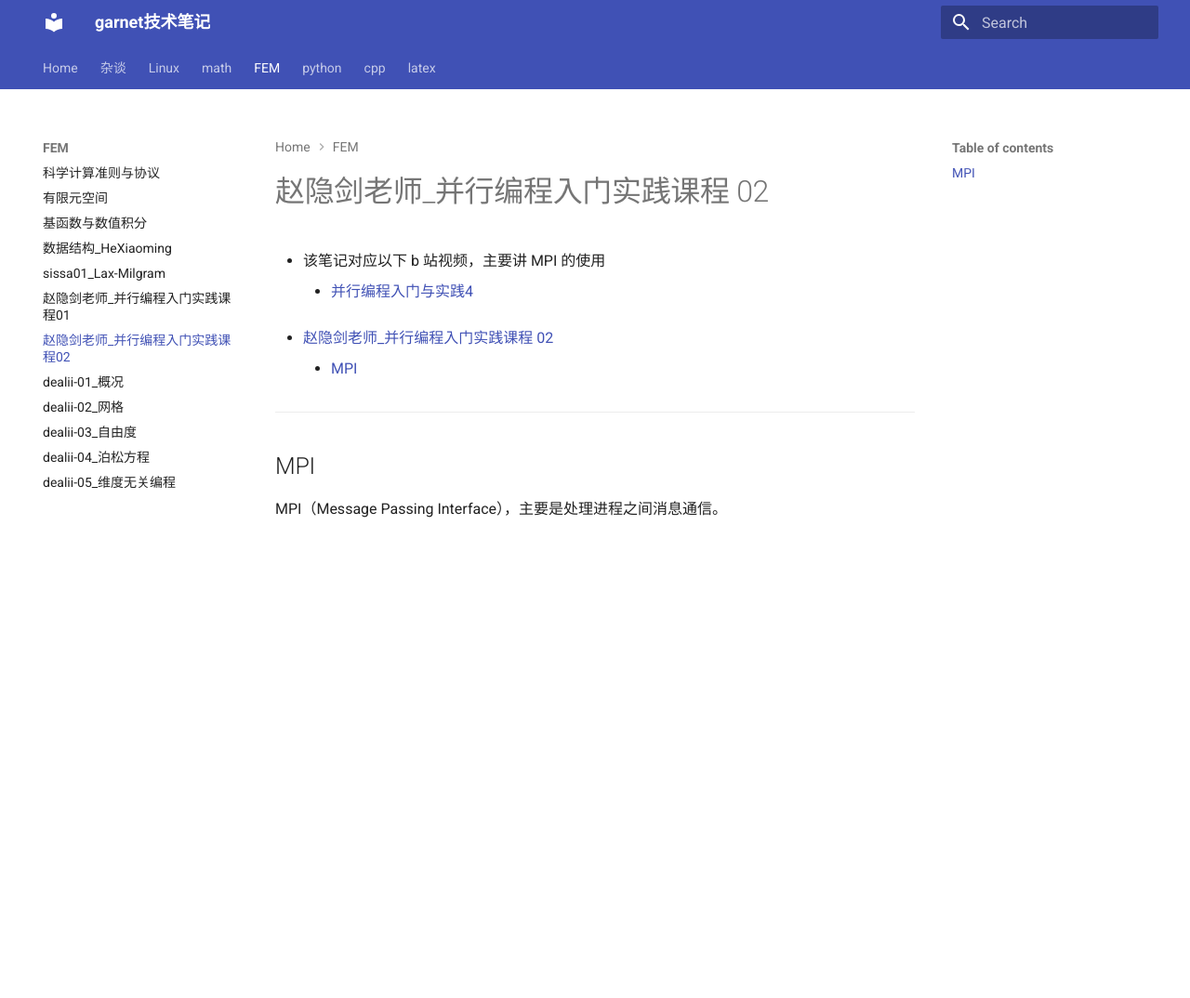
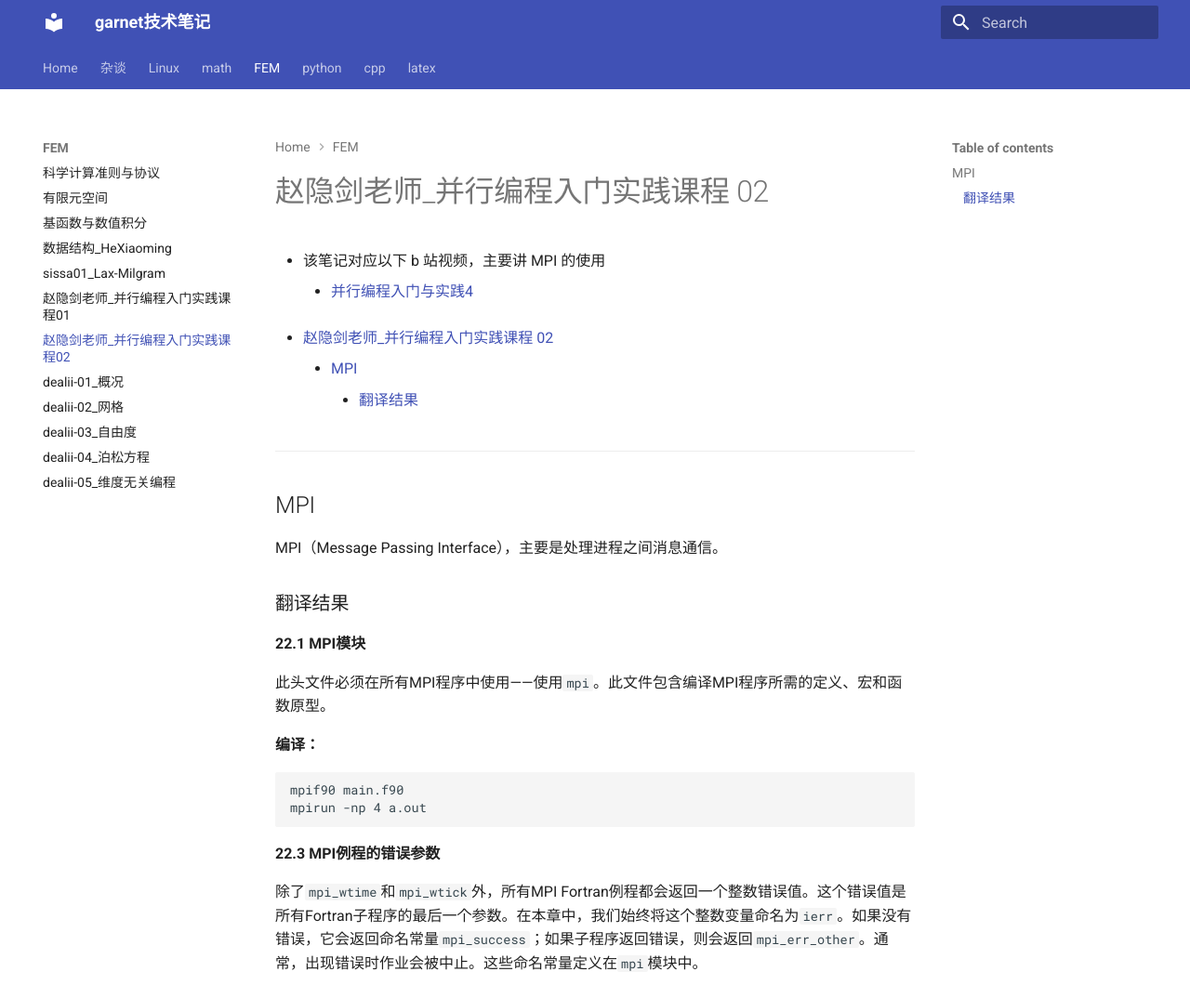
Before and after one commit to ymma98/technotes, an MkDocs documentation site: the page built from docs/FEM/赵隐剑老师_并行编程入门实践课程02.md, in a window 1280 px wide and 1074 px high. Shown: the whole window at 93% size. Built offline with MkDocs 1.6.1 and Material for MkDocs 9.7.7, drawn with Linux system fonts in a browser that asks for light colours.

Commit message:
docs/FEM/赵隐剑老师_并行编程入门实践课程02.md updated from https://stackedit.cn/

````diff
--- a/docs/FEM/赵隐剑老师_并行编程入门实践课程02.md
+++ b/docs/FEM/赵隐剑老师_并行编程入门实践课程02.md
@@ -15,6 +15,22 @@
 MPI（Message Passing Interface），主要是处理进程之间消息通信。
 
 
+### 翻译结果
+
+**22.1 MPI模块**
+
+此头文件必须在所有MPI程序中使用——使用`mpi`。此文件包含编译MPI程序所需的定义、宏和函数原型。
+
+**编译：**
+
+```
+mpif90 main.f90
+mpirun -np 4 a.out
+```
+
+**22.3 MPI例程的错误参数**
+
+除了`mpi_wtime`和`mpi_wtick`外，所有MPI Fortran例程都会返回一个整数错误值。这个错误值是所有Fortran子程序的最后一个参数。在本章中，我们始终将这个整数变量命名为`ierr`。如果没有错误，它会返回命名常量`mpi_success`；如果子程序返回错误，则会返回`mpi_err_other`。通常，出现错误时作业会被中止。这些命名常量定义在`mpi`模块中。
 <!--stackedit_data:
-eyJoaXN0b3J5IjpbMjEwMTA2NzY5NiwxNzc1MjA4NzEyXX0=
+eyJoaXN0b3J5IjpbNzYyNDQ4MjkwLDE3NzUyMDg3MTJdfQ==
 -->
````
